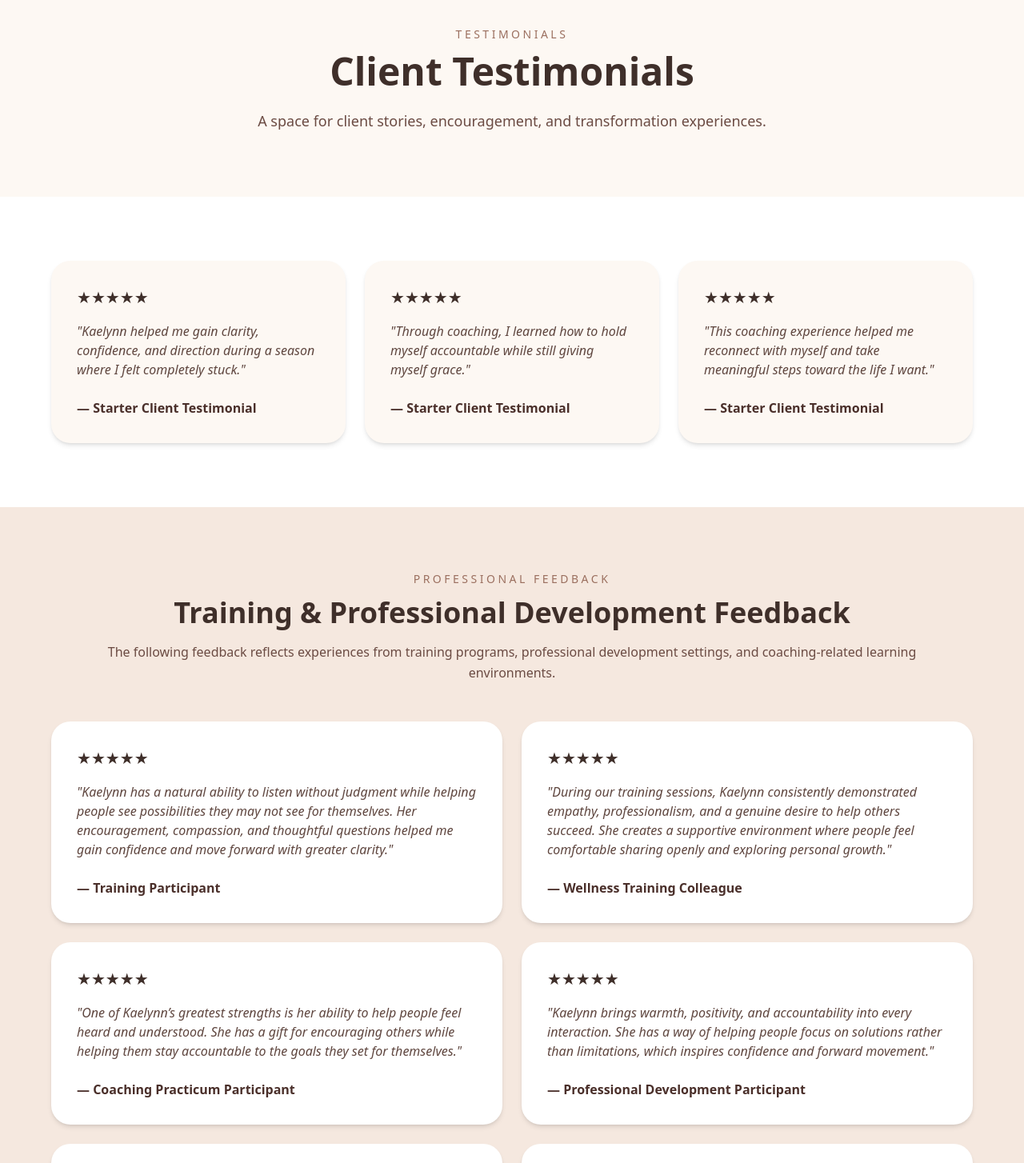
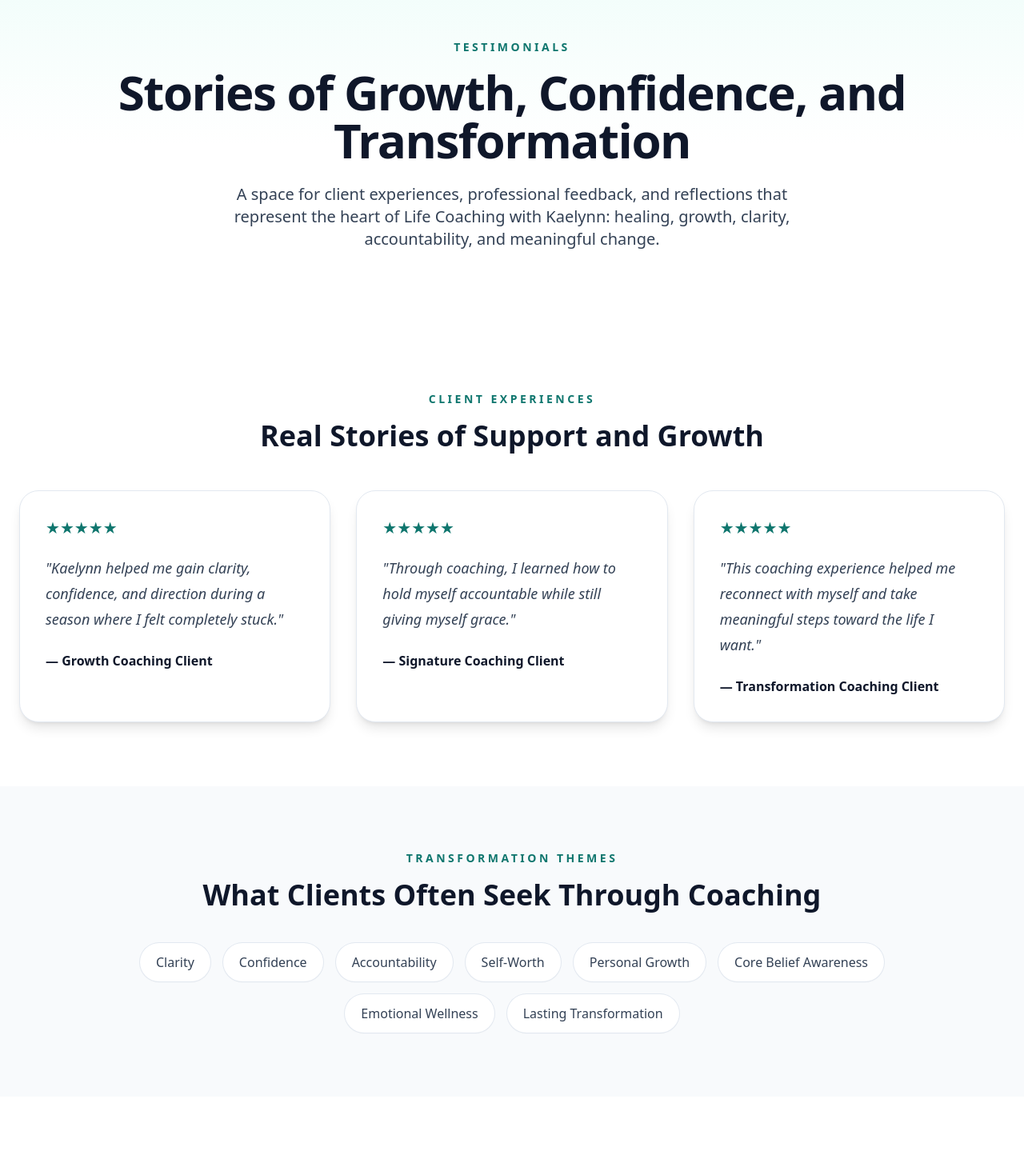
Before and after one commit to Kaelynn-Kinnison/life-coaching-with-kaelynn2, a Next.js app: page /testimonials in a window 1280 px wide. Shown: the part 120-1574 px from the top of the page at 80% size. Built offline with nearby package versions, Linux system fonts and the light colour scheme; a web font is replaced by a local one.

Commit message:
Update page.js

```diff
--- a/app/testimonials/page.js
+++ b/app/testimonials/page.js
@@ -1,136 +1,235 @@
+import Link from "next/link";
+
 export const metadata = {
   metadataBase: new URL("https://www.lifecoachingwithkaelynn.com"),
-  title: "Client Testimonials | Life Coaching with Kaelynn",
+  title: "Testimonials | Life Coaching with Kaelynn",
   description:
-    "Read testimonials from coaching clients who have experienced personal growth, increased confidence, greater clarity, and meaningful life transformation through coaching with Kaelynn Kinnison.",
+    "Read testimonials and professional feedback reflecting growth, confidence, clarity, accountability, and transformation through Life Coaching with Kaelynn.",
 };
 
-export default function Testimonials() {
+const bookingLink = "https://calendar.app.google/YdUEyKBPG7xa4ox99";
+
 const clientTestimonials = [
   {
     quote:
       "Kaelynn helped me gain clarity, confidence, and direction during a season where I felt completely stuck.",
-      name: "Starter Client Testimonial",
+    name: "Growth Coaching Client",
   },
   {
     quote:
       "Through coaching, I learned how to hold myself accountable while still giving myself grace.",
-      name: "Starter Client Testimonial",
+    name: "Signature Coaching Client",
   },
   {
     quote:
       "This coaching experience helped me reconnect with myself and take meaningful steps toward the life I want.",
-      name: "Starter Client Testimonial",
+    name: "Transformation Coaching Client",
   },
 ];
 
 const trainingFeedback = [
   {
     quote:
-        "Kaelynn has a natural ability to listen without judgment while helping people see possibilities they may not see for themselves. Her encouragement, compassion, and thoughtful questions helped me gain confidence and move forward with greater clarity.",
+      "Kaelynn has a natural ability to listen without judgment while helping people see possibilities they may not see for themselves.",
     name: "Training Participant",
   },
   {
     quote:
-        "During our training sessions, Kaelynn consistently demonstrated empathy, professionalism, and a genuine desire to help others succeed. She creates a supportive environment where people feel comfortable sharing openly and exploring personal growth.",
+      "Kaelynn consistently demonstrated empathy, professionalism, and a genuine desire to help others succeed.",
     name: "Wellness Training Colleague",
   },
   {
     quote:
-        "One of Kaelynn’s greatest strengths is her ability to help people feel heard and understood. She has a gift for encouraging others while helping them stay accountable to the goals they set for themselves.",
+      "One of Kaelynn’s greatest strengths is her ability to help people feel heard and understood.",
     name: "Coaching Practicum Participant",
   },
   {
     quote:
-        "Kaelynn brings warmth, positivity, and accountability into every interaction. She has a way of helping people focus on solutions rather than limitations, which inspires confidence and forward movement.",
+      "Kaelynn brings warmth, positivity, and accountability into every interaction.",
     name: "Professional Development Participant",
   },
   {
     quote:
-        "I was impressed by Kaelynn’s ability to connect with people from different backgrounds and make them feel supported. Her passion for helping others is evident in everything she does.",
+      "Her passion for helping others is evident in everything she does.",
     name: "Program Participant",
   },
   {
     quote:
-        "Kaelynn encourages growth while meeting people where they are. Her compassionate approach and genuine interest in helping others create a safe space for learning, reflection, and positive change.",
+      "Kaelynn encourages growth while meeting people where they are.",
     name: "Peer Training Participant",
   },
 ];
 
+const transformationThemes = [
+  "Clarity",
+  "Confidence",
+  "Accountability",
+  "Self-Worth",
+  "Personal Growth",
+  "Core Belief Awareness",
+  "Emotional Wellness",
+  "Lasting Transformation",
+];
+
+export default function TestimonialsPage() {
   return (
-    <main className="bg-[#fdf8f3] text-[#3f2f2a]">
-      <section className="px-6 py-20 text-center">
-        <div className="max-w-5xl mx-auto">
-          <p className="uppercase tracking-[0.25em] text-[#9b6f5f] text-sm mb-3">
+    <main className="bg-white text-slate-900">
+      <section className="bg-gradient-to-b from-teal-50 via-white to-white px-6 py-24 text-center">
+        <div className="mx-auto max-w-5xl">
+          <p className="mb-4 text-sm font-semibold uppercase tracking-[0.25em] text-teal-700">
             Testimonials
           </p>
 
-          <h1 className="text-5xl font-bold mb-6">
-            Client Testimonials
+          <h1 className="mb-6 text-4xl font-bold tracking-tight text-slate-900 md:text-6xl">
+            Stories of Growth, Confidence, and Transformation
           </h1>
 
-          <p className="text-lg text-[#6b4b43] leading-relaxed">
-            A space for client stories, encouragement, and transformation
-            experiences.
+          <p className="mx-auto max-w-3xl text-lg leading-8 text-slate-700 md:text-xl">
+            A space for client experiences, professional feedback, and
+            reflections that represent the heart of Life Coaching with Kaelynn:
+            healing, growth, clarity, accountability, and meaningful change.
           </p>
         </div>
       </section>
 
-      <section className="bg-white px-6 py-20">
-        <div className="max-w-6xl mx-auto grid md:grid-cols-3 gap-6">
+      <section className="px-6 py-20">
+        <div className="mx-auto max-w-7xl">
+          <div className="mb-12 text-center">
+            <p className="mb-4 text-sm font-semibold uppercase tracking-[0.25em] text-teal-700">
+              Client Experiences
+            </p>
+
+            <h2 className="text-3xl font-bold text-slate-900 md:text-4xl">
+              Real Stories of Support and Growth
+            </h2>
+          </div>
+
+          <div className="grid gap-8 md:grid-cols-3">
             {clientTestimonials.map((item) => (
-            <div
+              <article
                 key={item.quote}
-              className="bg-[#fdf8f3] rounded-3xl shadow-md p-8"
+                className="rounded-3xl border border-slate-200 bg-white p-8 shadow-lg"
               >
-              <p className="text-xl mb-4">★★★★★</p>
+                <p className="mb-5 text-xl text-teal-700">★★★★★</p>
 
-              <p className="text-[#5f463f] italic mb-6">
+                <p className="mb-6 text-lg italic leading-8 text-slate-700">
                   &quot;{item.quote}&quot;
                 </p>
 
-              <h2 className="font-semibold text-[#4a2f2a]">
-                — {item.name}
-              </h2>
+                <h3 className="font-bold text-slate-900">— {item.name}</h3>
+              </article>
+            ))}
           </div>
-          ))}
         </div>
       </section>
 
-      <section className="bg-[#f5e8df] px-6 py-20">
-        <div className="max-w-5xl mx-auto text-center mb-12">
-          <p className="uppercase tracking-[0.25em] text-[#9b6f5f] text-sm mb-3">
+      <section className="bg-slate-50 px-6 py-20">
+        <div className="mx-auto max-w-5xl text-center">
+          <p className="mb-4 text-sm font-semibold uppercase tracking-[0.25em] text-teal-700">
+            Transformation Themes
+          </p>
+
+          <h2 className="mb-10 text-3xl font-bold text-slate-900 md:text-4xl">
+            What Clients Often Seek Through Coaching
+          </h2>
+
+          <div className="flex flex-wrap justify-center gap-4">
+            {transformationThemes.map((theme) => (
+              <span
+                key={theme}
+                className="rounded-full bg-white px-5 py-3 font-medium text-slate-700 shadow-sm ring-1 ring-slate-200"
+              >
+                {theme}
+              </span>
+            ))}
+          </div>
+        </div>
+      </section>
+
+      <section className="px-6 py-20">
+        <div className="mx-auto max-w-7xl">
+          <div className="mb-12 text-center">
+            <p className="mb-4 text-sm font-semibold uppercase tracking-[0.25em] text-teal-700">
               Professional Feedback
             </p>
 
-          <h2 className="text-4xl font-bold mb-4">
+            <h2 className="text-3xl font-bold text-slate-900 md:text-4xl">
               Training & Professional Development Feedback
             </h2>
 
-          <p className="text-[#6b4b43] leading-relaxed">
-            The following feedback reflects experiences from training programs,
-            professional development settings, and coaching-related learning
-            environments.
+            <p className="mx-auto mt-6 max-w-3xl text-lg leading-8 text-slate-700">
+              The following feedback reflects experiences from training
+              programs, professional development settings, and coaching-related
+              learning environments.
             </p>
           </div>
 
-        <div className="max-w-6xl mx-auto grid md:grid-cols-2 gap-6">
+          <div className="grid gap-8 md:grid-cols-2">
             {trainingFeedback.map((item) => (
-            <div
+              <article
                 key={item.quote}
-              className="bg-white rounded-3xl shadow-md p-8"
+                className="rounded-3xl border border-slate-200 bg-white p-8 shadow-lg"
               >
-              <p className="text-xl mb-4">★★★★★</p>
+                <p className="mb-5 text-xl text-teal-700">★★★★★</p>
 
-              <p className="text-[#5f463f] italic mb-6">
+                <p className="mb-6 italic leading-8 text-slate-700">
                   &quot;{item.quote}&quot;
                 </p>
 
-              <h2 className="font-semibold text-[#4a2f2a]">
-                — {item.name}
+                <h3 className="font-bold text-slate-900">— {item.name}</h3>
+              </article>
+            ))}
+          </div>
+        </div>
+      </section>
+
+      <section className="bg-teal-50 px-6 py-16">
+        <div className="mx-auto max-w-4xl rounded-3xl bg-white p-8 shadow-md ring-1 ring-slate-200">
+          <h2 className="mb-4 text-2xl font-bold text-slate-900">
+            Testimonial Disclaimer
           </h2>
+
+          <p className="leading-8 text-slate-700">
+            Testimonials and feedback reflect individual experiences and are not
+            a guarantee of specific results. Coaching outcomes vary based on
+            each client&apos;s goals, commitment, circumstances, and level of
+            participation.
+          </p>
         </div>
-          ))}
+      </section>
+
+      <section className="bg-slate-900 px-6 py-24 text-center text-white">
+        <div className="mx-auto max-w-4xl">
+          <p className="mb-4 text-sm font-semibold uppercase tracking-[0.25em] text-teal-300">
+            Begin Your Own Transformation
+          </p>
+
+          <h2 className="mb-6 text-4xl font-bold md:text-5xl">
+            Ready to Create Your Own Growth Story?
+          </h2>
+
+          <p className="mx-auto mb-10 max-w-2xl text-lg leading-8 text-slate-200">
+            Schedule your complimentary Discovery Call and explore how coaching
+            can support your confidence, clarity, self-worth, accountability,
+            and transformation.
+          </p>
+
+          <div className="flex flex-col justify-center gap-4 sm:flex-row">
+            <Link
+              href={bookingLink}
+              target="_blank"
+              className="rounded-full bg-white px-8 py-4 font-semibold text-slate-900 transition hover:bg-teal-50"
+            >
+              Schedule Your Free Discovery Call
+            </Link>
+
+            <Link
+              href="/pricing"
+              className="rounded-full border border-white px-8 py-4 font-semibold text-white transition hover:bg-white hover:text-slate-900"
+            >
+              View Programs & Investment
+            </Link>
+          </div>
         </div>
       </section>
     </main>
```
Lines whose indentation alone changed are shown as unchanged.
